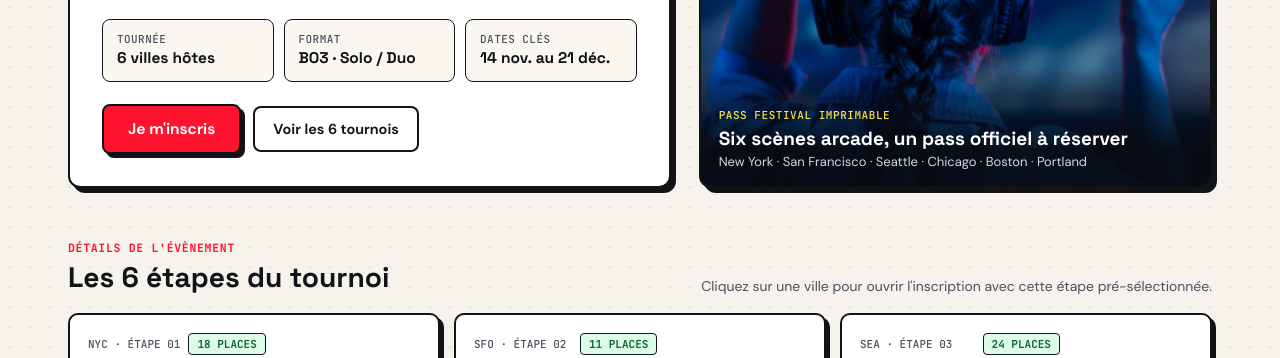
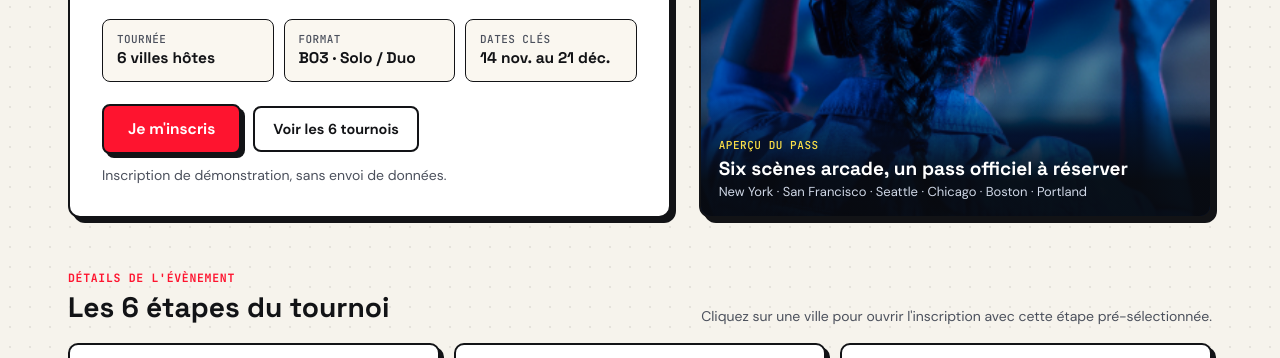
Before and after one commit to DRGYZ/GameOn-website-FR-master, a plain HTML site: page index.html in a window 1280 px wide. Shown: the part 363-721 px from the top of the page. Drawn offline with Linux system fonts and the light colour scheme.

Commit message:
Clarify GameOn demo registration

```diff
--- a/index.html
+++ b/index.html
@@ -96,10 +96,12 @@
                 type="button"
                 class="btn-signup modal-btn"
                 aria-haspopup="dialog"
+                aria-describedby="signup-demo"
               >
                 Je m'inscris
               </button>
               <a href="#evenement" class="btn-secondary">Voir les 6 tournois</a>
+              <p class="signup-demo" id="signup-demo">Inscription de démonstration, sans envoi de données.</p>
             </div>
           </div>
 
@@ -116,7 +118,7 @@
                 height="329"
               />
               <div class="hero-stage__scrim">
-                <div class="hero-stage__caption-kicker">Pass festival imprimable</div>
+                <div class="hero-stage__caption-kicker">Aperçu du pass</div>
                 <div class="hero-stage__caption-title">
                   Six scènes arcade, un pass officiel à réserver
                 </div>
--- a/modal.css
+++ b/modal.css
@@ -353,6 +353,12 @@ input:focus-visible,
   flex-wrap: wrap;
   align-items: center;
   gap: 12px;
+}
+
+.signup-demo {
+  flex-basis: 100%;
+  color: var(--muted);
+  font-size: 0.875rem;
 }
 
 .btn-signup {
```
